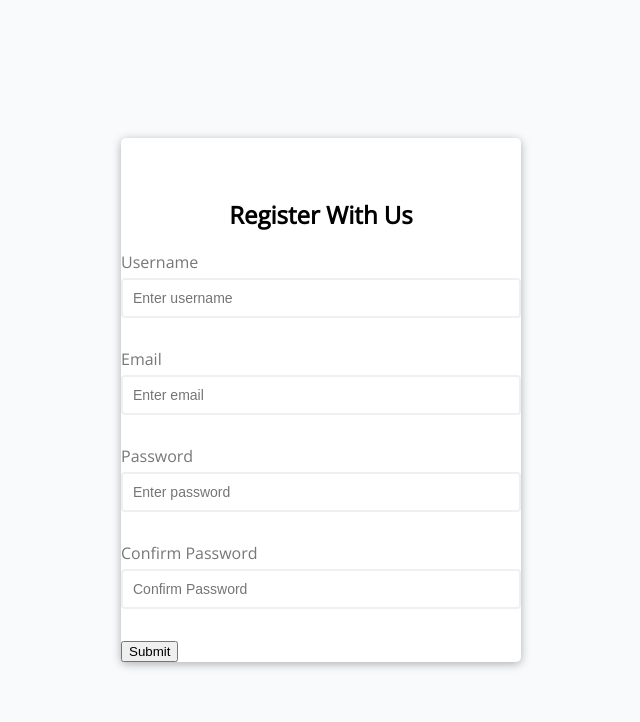
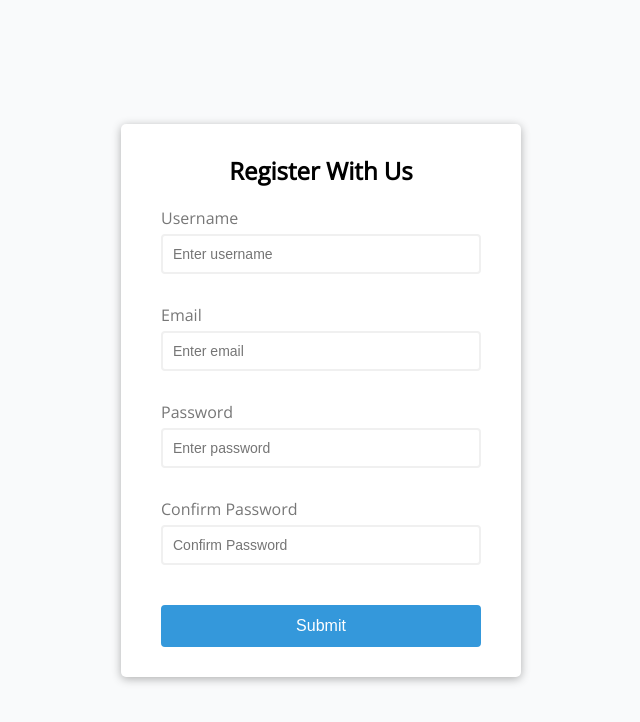
Before and after one commit to Lockeheede/form-validator, a plain HTML site: page index.html in a window 1280 px wide. Shown: the whole page, without its empty margins (319-959 px from the left). Drawn offline with nearby package versions, Linux system fonts and the light colour scheme.

Commit message:
Thanks to Peter, I fixed the error I was getting with the forms.

```diff
--- a/index.html
+++ b/index.html
@@ -8,7 +8,7 @@
   </head>
   <body>
     <div class="container">
-      <form id="form" class="form"></form>
+      <form id="form" class="form">
         <h2>Register With Us</h2>
         <div class="form-control">
           <label for="username">Username</label>
@@ -31,6 +31,7 @@
           <small>Error message</small>
         </div>
         <button>Submit</button>
+      </form>
     </div>
 
     <script src="/script.js"></script>
--- a/style.css
+++ b/style.css
@@ -81,7 +81,7 @@ h2 {
   visibility: visible;
 }
 
-.form button {
+button {
   cursor: pointer;
   background-color: #3498db;
   border: 2px solid #3498db;
```
Lines whose indentation alone changed are shown as unchanged.
